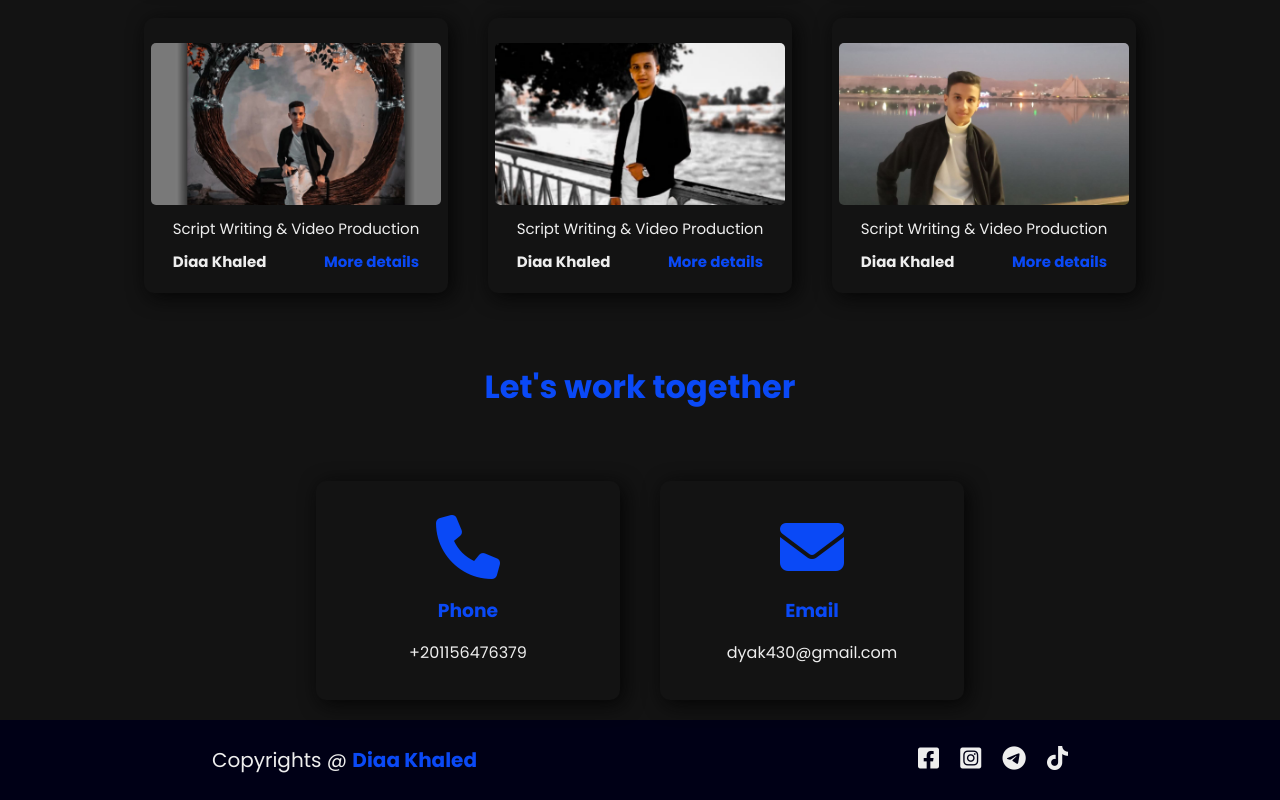
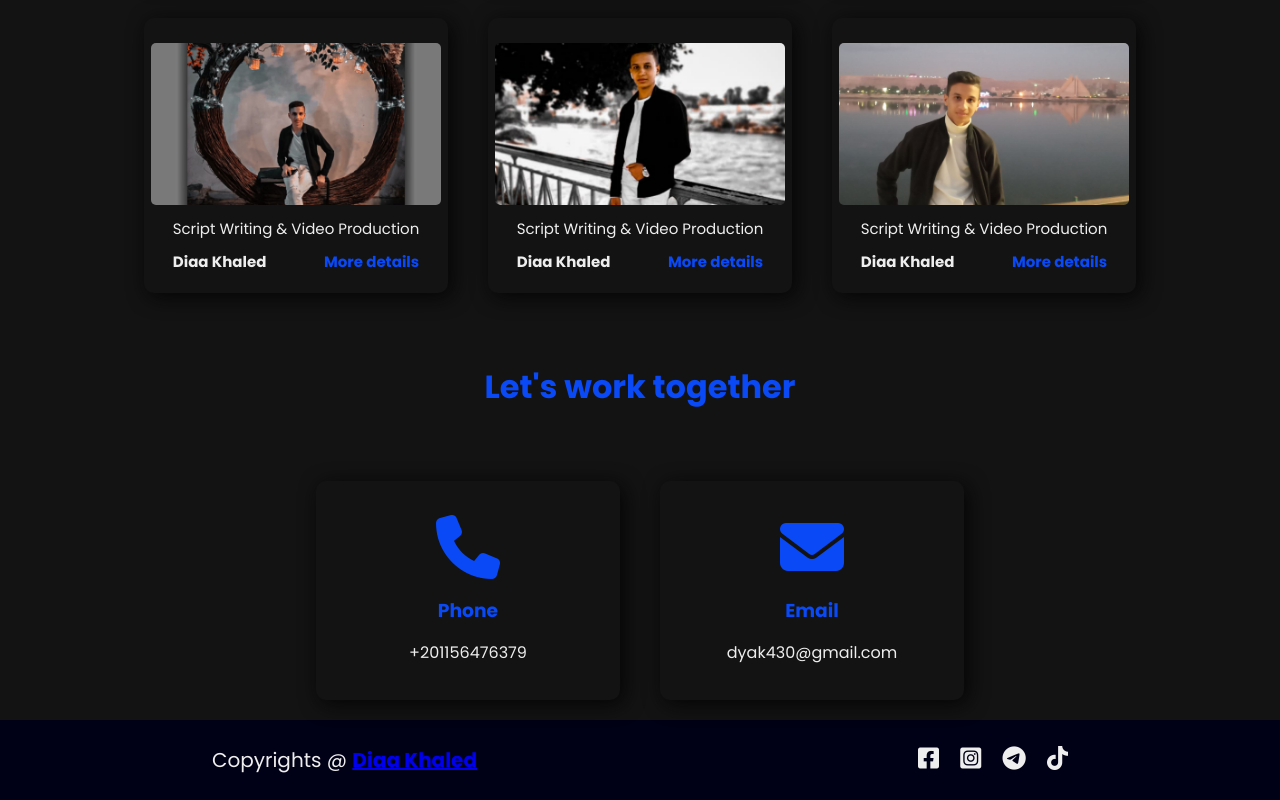
Before and after one commit to Diaa-Khaled-1/project-1, a plain HTML site: page index.html in a window 1280 px wide. Shown: the part 1752-2552 px from the top of the page. Drawn offline with Linux system fonts and the light colour scheme.

Commit message:
Update index.html

```diff
--- a/index.html
+++ b/index.html
@@ -181,7 +181,7 @@
     </section>
     <!-- --------------------------------------------------------- -->
     <footer class="footer">
-      <p class="footer-title">Copyrights @ <span>Diaa Khaled</span></p>
+      <p class="footer-title">Copyrights @ <span><a href="#">Diaa Khaled</a></span></p>
       <div class="social-icons">
         <a href="https://www.facebook.com/profile.php?id=100011007549761"><i class="fa-brands fa-square-facebook"></i></a>
         <a href="https://www.instagram.com/diaa._3/"><i class="fa-brands fa-square-instagram"></i></a>
```
